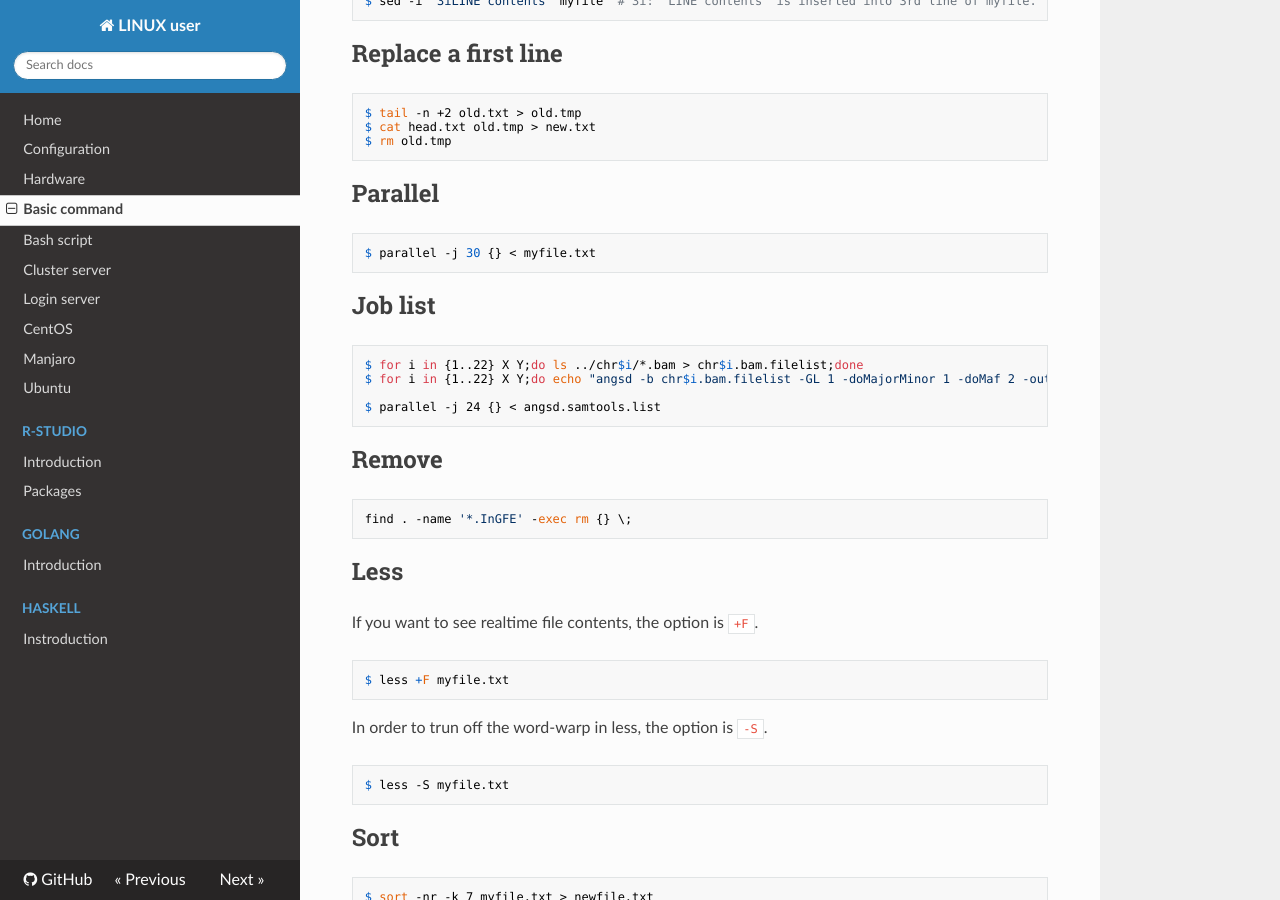
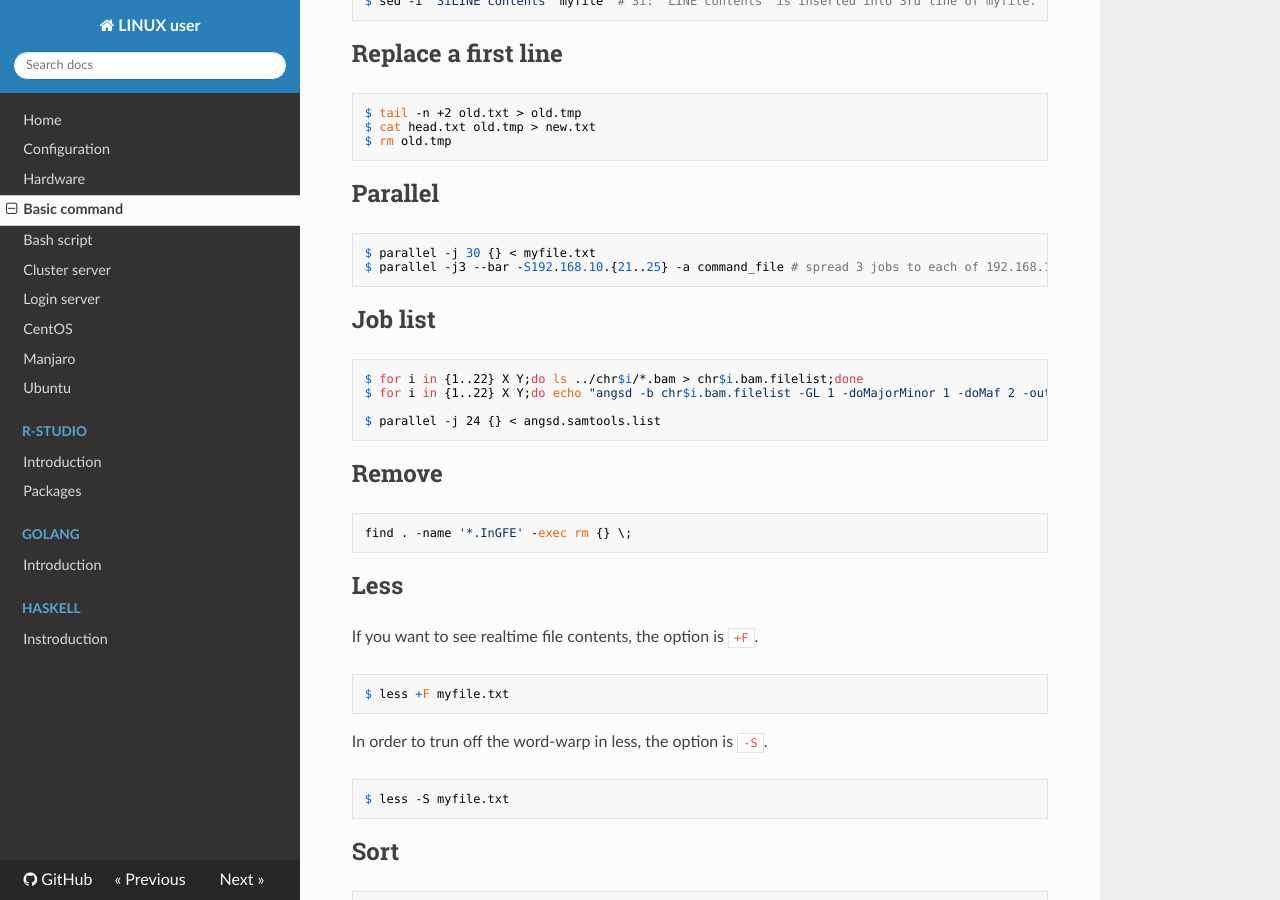
Before and after one commit to WonyoungCho/LINUX, an MkDocs documentation site: the page built from docs/basic_comm.md, in a window 1280 px wide and 900 px high, scrolled down 3271 px. Built offline with MkDocs 1.6.1, drawn with Linux system fonts in a browser that asks for light colours; nearby versions of some CDN libraries; old or Windows-style settings are respelled for this version of MkDocs.

Commit message:
Update basic_comm.md

````diff
--- a/docs/basic_comm.md
+++ b/docs/basic_comm.md
@@ -158,6 +158,7 @@ $ rm old.tmp
 ## Parallel
 ```
 $ parallel -j 30 {} < myfile.txt
+$ parallel -j3 --bar -S192.168.10.{21..25} -a command_file # spread 3 jobs to each of 192.168.10.{21..25}
 ```
 
 ## Job list
````
